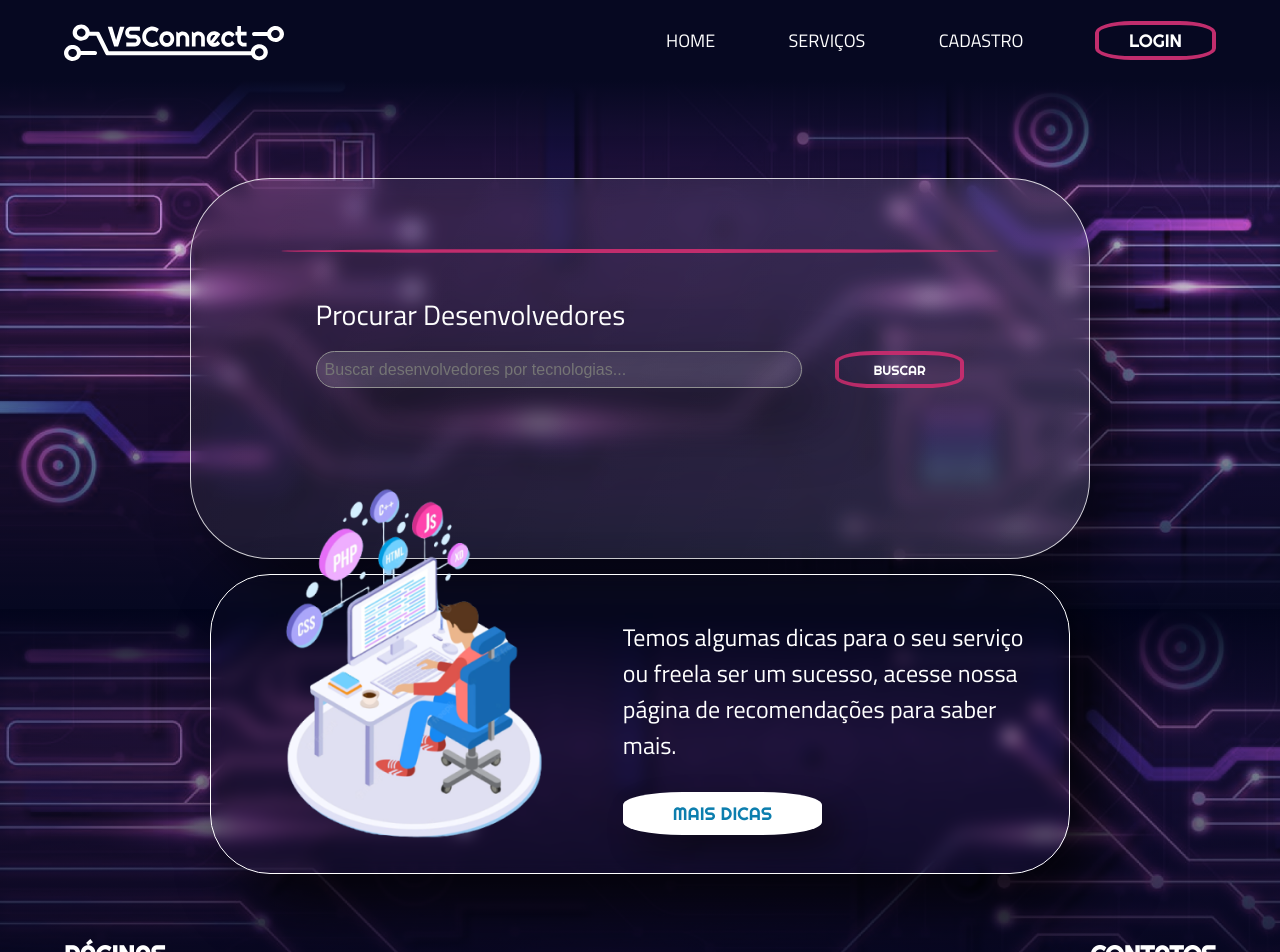
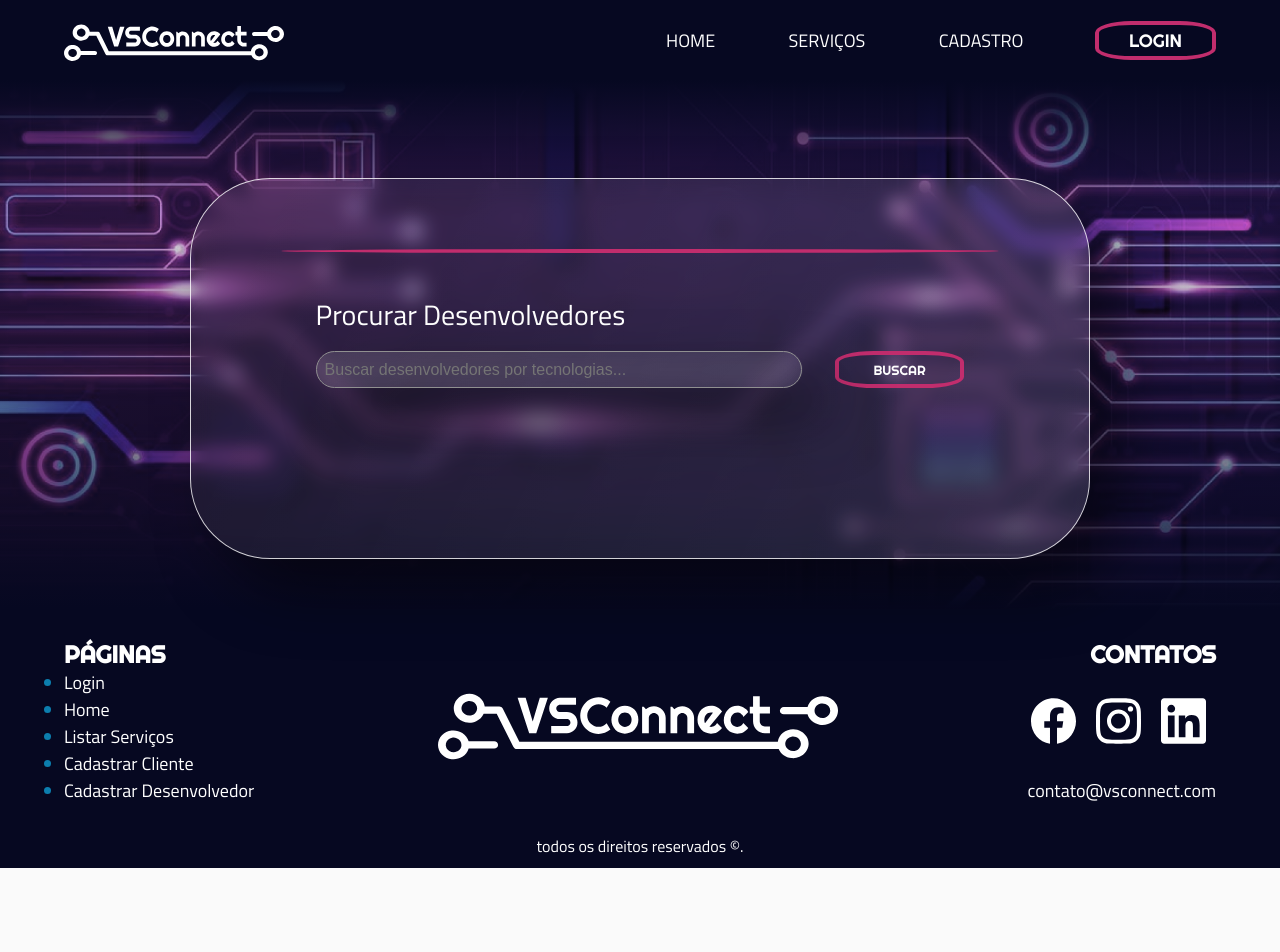
Before and after one commit to alexiamelhado18/vsconnect-react, a React (Vite) app in the folder vsconnect/: page /lista/devs in a window 1280 px wide. Shown: the top 952 px of the page. After the commit the page ends 868 px from the top, so only its background shows below. Built offline with nearby package versions, Linux system fonts and the light colour scheme.

Commit message:
inclusão de condição que verifica rota atual

```diff
--- a/vsconnect/src/components/Footer/index.tsx
+++ b/vsconnect/src/components/Footer/index.tsx
@@ -9,39 +9,45 @@ import iconLinkedin from "../../assets/images/linkedin.svg";
 import "./style.css";
 
 //rotas
-import { Link } from "react-router-dom";
+import { Link, useLocation } from "react-router-dom";
 
 function Footer() {
+
+    const location = useLocation();
+
+
     return (
         //codigo do footer
-        <footer>
+        <footer className={location.pathname == "/" ? "footer_background_image" : "footer_background_color"}>
             <div className="container rodape">
-                <div className="span_dicas">
-                    <img src={imgDev} alt="" />
-                    <div className="span_dicas_texto">
-                        <p>Temos algumas dicas para o seu serviço ou freela ser um sucesso, acesse nossa página de
-                            recomendações para saber mais.</p>
-                        <a className="botao botao_dicas" href="#">mais dicas</a>
-                    </div>
-                </div>
+                {
+                    location.pathname == "/" ? <div className="span_dicas">
+                        <img src={imgDev} alt="" />
+                        <div className="span_dicas_texto">
+                            <p>Temos algumas dicas para o seu serviço ou freela ser um sucesso, acesse nossa página de
+                                recomendações para saber mais.</p>
+                            <Link className="botao botao_dicas" to={"#"}>mais dicas</Link>
+                        </div>
+                    </div> : ""
+                }
                 <div className="rodape_conteudo">
                     <div className="rodape_conteudo_paginas">
                         <h2>Páginas</h2>
                         <ul>
                             <li>
-                                <Link to={""}>Login</Link>
+                                <Link to={"#"}>Login</Link>
                             </li>
                             <li>
-                                <Link to={""}>Home</Link>
+                                <Link to={"/"}>Home</Link>
                             </li>
                             <li>
-                                <Link to={""}>Listar Serviços</Link>
+                                <Link to={"#"}>Listar Serviços</Link>
                             </li>
                             <li>
-                                <Link to={""}>Cadastrar Cliente</Link>
+                                <Link to={"#"}>Cadastrar Cliente</Link>
                             </li>
                             <li>
-                                <Link to={""}>Cadastrar Desenvolvedor</Link>
+                                <Link to={"#"}>Cadastrar Desenvolvedor</Link>
                             </li>
                         </ul>
                     </div>
@@ -58,7 +64,7 @@ function Footer() {
                             </Link>
 
                         </div>
-                        <Link to={"mailto:"}>contato@vsconnect.com</Link>
+                        <Link to={"mailto:contato@vsconnect.com"}>contato@vsconnect.com</Link>
                     </div>
                 </div>
                 <p>todos os direitos reservados ©.</p>
--- a/vsconnect/src/components/Footer/style.css
+++ b/vsconnect/src/components/Footer/style.css
@@ -1,10 +1,17 @@
 /* FOOTER */
 footer {
-    background-image:
-        linear-gradient( #06082170, #06082170),
-        url("../../assets/images/background_footer.png");
     background-size: cover;
     color: var(--branco);
+}
+
+.footer_background_image {
+    background-image:
+        linear-gradient(#06082170, #06082170),
+        url("../../assets/images/background_footer.png");
+}
+
+.footer_background_color {
+    background-color: var(--azulP);
 }
 
 .rodape {
@@ -70,6 +77,7 @@ footer {
 
 .rodape_conteudo h2 {
     font-size: 24px;
+    font-family: var(--font1);
 }
 
 .rodape_conteudo>img {
@@ -81,6 +89,11 @@ footer {
 .rodape_conteudo_paginas ul {
     font-family: var(--font2);
     font-size: 18px;
+}
+
+.rodape_conteudo_paginas ul li a {
+    color: var(--branco);
+    text-decoration: none;
 }
 
 .rodape_conteudo_contatos {
@@ -103,27 +116,28 @@ footer {
 }
 
 @media screen and (max-width: 768px) {
+
     /* FOOTER */
-    .span_dicas_texto{
+    .span_dicas_texto {
         width: 90%;
         text-align: center;
     }
 
-    .rodape_conteudo{
+    .rodape_conteudo {
         flex-direction: column;
         align-items: center;
     }
 
-    .rodape_conteudo_contatos{
+    .rodape_conteudo_contatos {
         align-items: center;
         margin: 50px 0;
     }
 
-    .rodape_conteudo>img{
+    .rodape_conteudo>img {
         order: -1;
     }
 
-    .rodape_conteudo_paginas{
+    .rodape_conteudo_paginas {
         order: 1;
     }
 }
```
